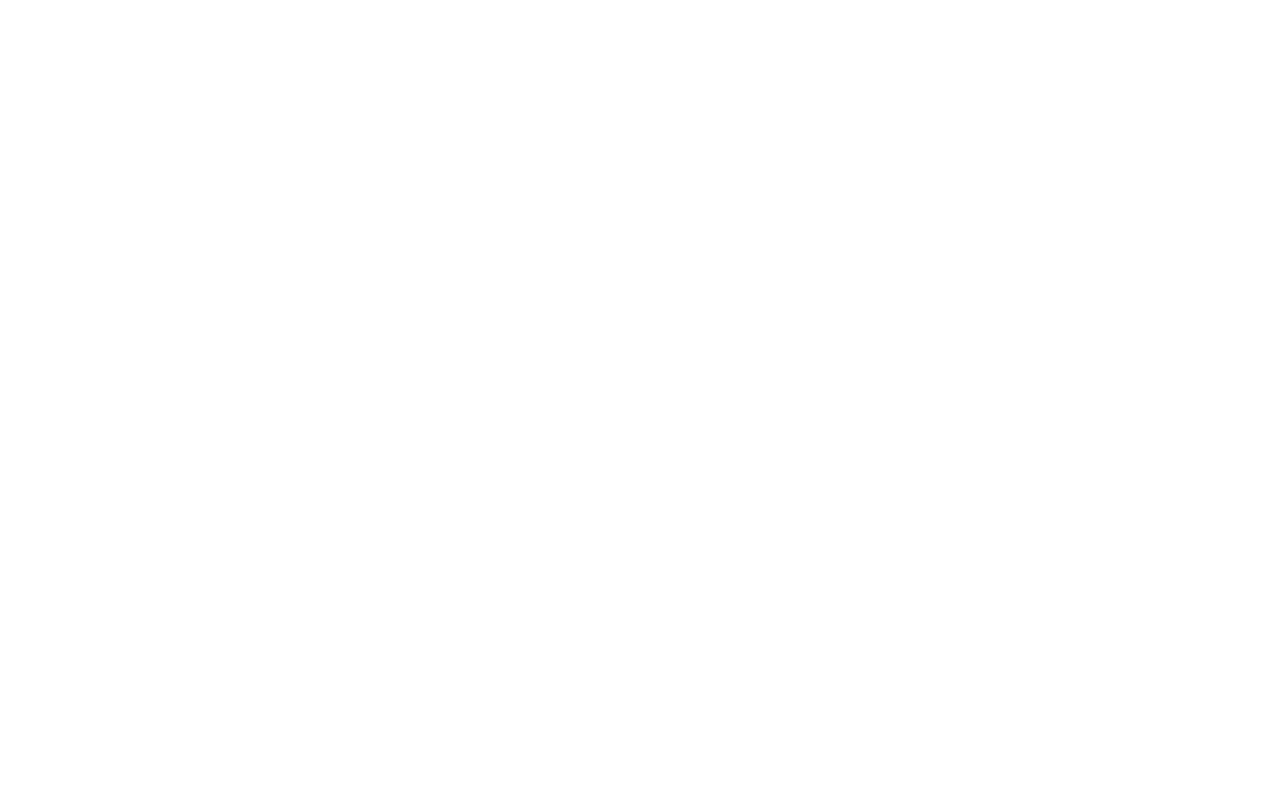
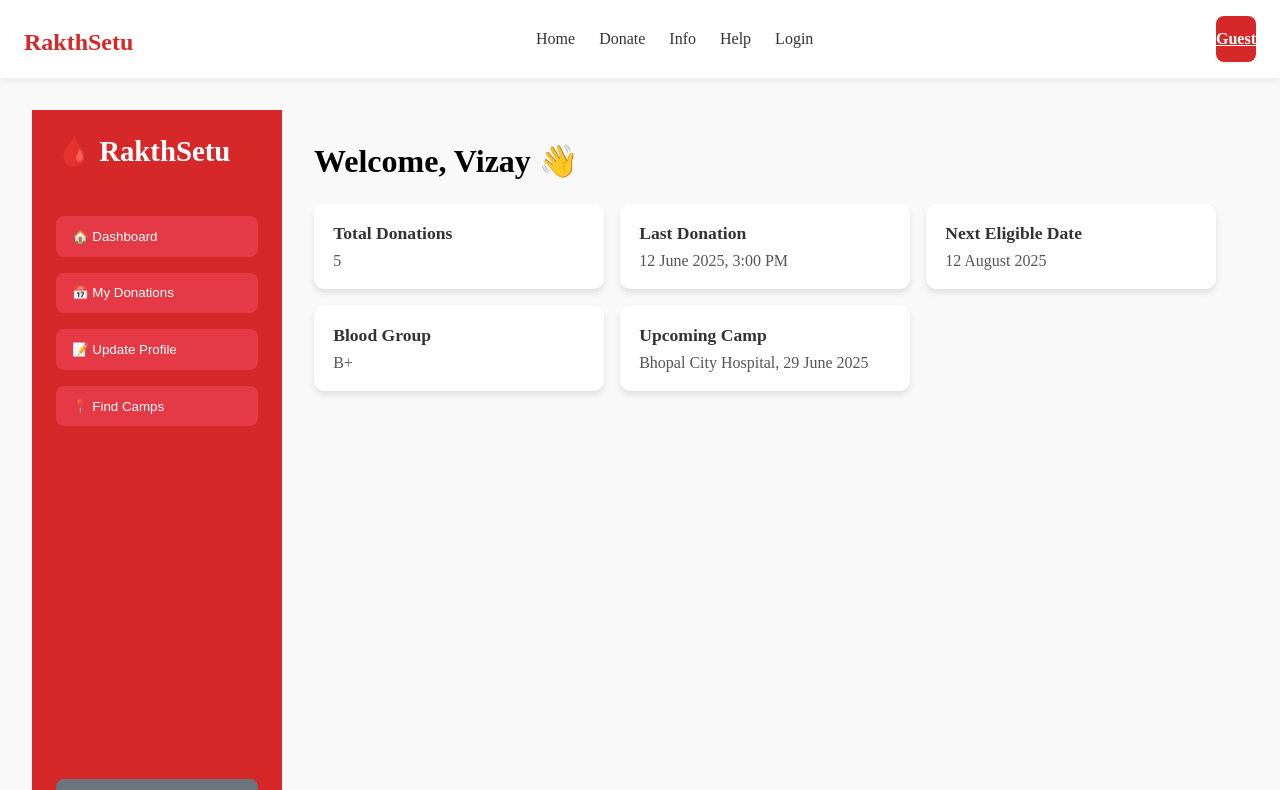
Before and after one commit to vizaymeena/rakthsetu, a React (Vite) app: page /UserDashboard in a window 1280 px wide. Before the commit this address had no page. Shown: the top 790 px of the page. Built offline with nearby package versions, Linux system fonts and the light colour scheme.

Commit message:
push userDashboard

```diff
--- a/src/App.jsx
+++ b/src/App.jsx
@@ -9,6 +9,7 @@
 import Register from './pages/Registration'
 import Login from './pages/Login'
 import { AdminDashboard } from './pages/AdminDashboard'
+import { UserDashboard } from './pages/userDashboard'
 
 
 
@@ -29,8 +30,11 @@
           <Route path="Donate" element={<Donate/>}/>
 
           <Route path="AdminDashboard" element={<AdminDashboard/>}></Route>
+          <Route path="UserDashboard" element={<UserDashboard/>}/>
 
         </Route>
+
+
       </Routes>
 
   )
--- a/src/Components/Layout.jsx
+++ b/src/Components/Layout.jsx
@@ -58,8 +58,8 @@
       <Link to="/Donate">Donate</Link>
       <Link to="/Info">Info</Link>
       <Link to="/Help">Help</Link>
-      {admin && <Link to="/Admindashboard">Admin Dashboard</Link>}
-      {user && <Link to="/Userdashboard">User Dashboard</Link>}
+      {admin && <Link to="/AdminDashboard">Admin Dashboard</Link>}
+      {user && <Link to="/UserDashboard">User Dashboard</Link>}
       {(!admin && !user) && <Link to="/Login">Login</Link>}
     </nav>
 
@@ -67,7 +67,7 @@
     <div className="userArea flex items-center space-x-4">
       {(admin || user) && (
         <div className="userCard flex items-center space-x-3">
-          <img src="" alt="Profile" className="profilePic rounded-full" />
+          <img  alt="Profile" className="profilePic rounded-full" />
           <span className="userEmail">{admin ? admin : user}</span>
           <button onClick={handleLogout} className="logoutBtn">Logout</button>
         </div>
--- /dev/null
+++ b/src/pages/userDashboard.jsx
@@ -0,0 +1,140 @@
+import { useEffect, useState } from "react"
+
+export const UserDashboard = () => {
+  const [userData, setUserData] = useState(null)
+
+  useEffect(() => {
+    // Simulating API call
+    const mockData = {
+      name: "Vizay",
+      totalDonations: 5,
+      lastDonation: "12 June 2025, 3:00 PM",
+      nextEligibleDate: "12 August 2025",
+      bloodGroup: "B+",
+      upcomingCamp: "Bhopal City Hospital, 29 June 2025",
+    }
+
+    setTimeout(() => {
+      setUserData(mockData)
+    }, 1000)
+  }, [])
+
+  if (!userData) return <div className="loading">Loading your dashboard...</div>
+
+  return (
+    <div className="dashboardContainer">
+      {/* Sidebar */}
+      <div className="sidebar">
+        <h2>🩸 RakthSetu</h2>
+        <button className="ctaBtn">🏠 Dashboard</button>
+        <button className="ctaBtn">📅 My Donations</button>
+        <button className="ctaBtn">📝 Update Profile</button>
+        <button className="ctaBtn">📍 Find Camps</button>
+        <button className="ctaBtn logoutBtn">🚪 Logout</button>
+      </div>
+
+      {/* Main Content */}
+      <div className="contentArea">
+        <h1>Welcome, {userData.name} 👋</h1>
+
+        <div className="cardGrid">
+          <div className="card">
+            <h3>Total Donations</h3>
+            <p>{userData.totalDonations}</p>
+          </div>
+          <div className="card">
+            <h3>Last Donation</h3>
+            <p>{userData.lastDonation}</p>
+          </div>
+          <div className="card">
+            <h3>Next Eligible Date</h3>
+            <p>{userData.nextEligibleDate}</p>
+          </div>
+          <div className="card">
+            <h3>Blood Group</h3>
+            <p>{userData.bloodGroup}</p>
+          </div>
+          <div className="card">
+            <h3>Upcoming Camp</h3>
+            <p>{userData.upcomingCamp}</p>
+          </div>
+        </div>
+      </div>
+
+      {/* CSS */}
+      <style>{`
+        .dashboardContainer {
+          display: flex;
+          height: 100vh;
+          background-color: #f9f9f9;
+        }
+        .sidebar {
+          width: 250px;
+          background-color: #d62828;
+          padding: 1.5rem;
+          color: white;
+          display: flex;
+          flex-direction: column;
+          gap: 1rem;
+        }
+        .sidebar h2 {
+          margin-bottom: 2rem;
+          font-size: 1.8rem;
+        }
+        .ctaBtn {
+          background-color: #e63946;
+          border: none;
+          padding: 0.8rem 1rem;
+          color: white;
+          border-radius: 8px;
+          cursor: pointer;
+          text-align: left;
+        }
+        .ctaBtn:hover {
+          background-color: #f77f00;
+        }
+        .logoutBtn {
+          margin-top: auto;
+          background-color: #6c757d;
+        }
+        .contentArea {
+          flex: 1;
+          padding: 2rem;
+          overflow-y: auto;
+        }
+        .contentArea h1 {
+          margin-bottom: 1.5rem;
+          font-size: 2rem;
+        }
+        .cardGrid {
+          display: grid;
+          grid-template-columns: repeat(auto-fit, minmax(220px, 1fr));
+          gap: 1rem;
+        }
+        .card {
+          background-color: white;
+          padding: 1.2rem;
+          border-radius: 10px;
+          box-shadow: 0 4px 6px rgba(0,0,0,0.1);
+        }
+        .card h3 {
+          margin-bottom: 0.5rem;
+          font-size: 1.1rem;
+          color: #333;
+        }
+        .card p {
+          font-size: 1rem;
+          color: #555;
+        }
+        .loading {
+          display: flex;
+          align-items: center;
+          justify-content: center;
+          height: 100vh;
+          font-size: 1.5rem;
+          color: #333;
+        }
+      `}</style>
+    </div>
+  )
+}
```
